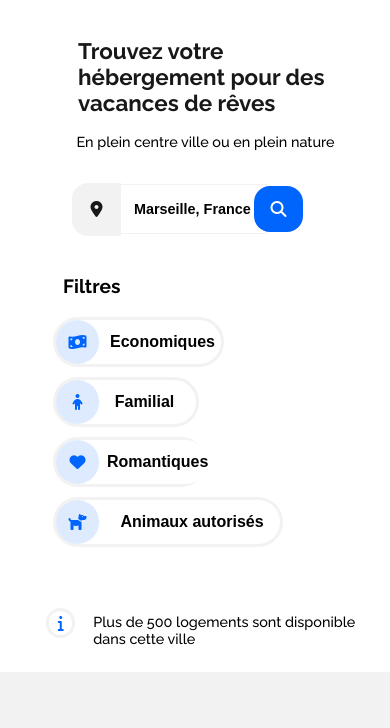
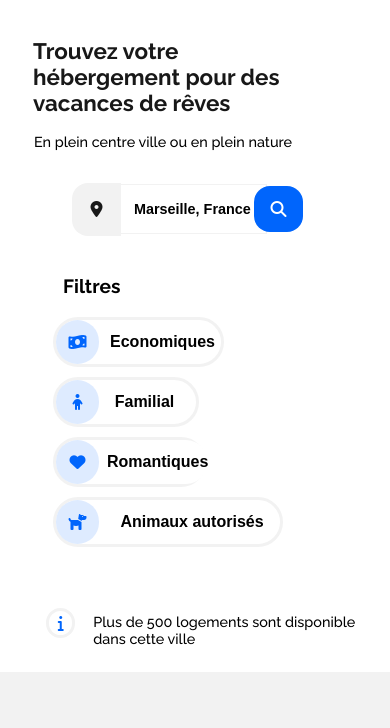
Before and after one commit to Hananzarrou/Hanan-Zarrou_2_30112020, a plain HTML site: page index.html in a window 390 px wide. Shown: the part 116-844 px from the top of the page. Drawn offline with Linux system fonts and the light colour scheme.

Commit message:
add correction

```diff
--- a/style/header.css
+++ b/style/header.css
@@ -88,10 +88,18 @@ h3{
 }
 @media screen and (max-width:780px){
     .lestitres{
-        justify-content: center;
-        align-items: center;
+        /*justify-content: center;
+        align-items: center;*/
         display:flex;
         flex-direction: column;
+    }
+    h1{
+        width:80%;
+        margin-right:90px;
+    }
+    h3{
+        width:78%;
+        margin-right:39px;
     }
 }
 
```
